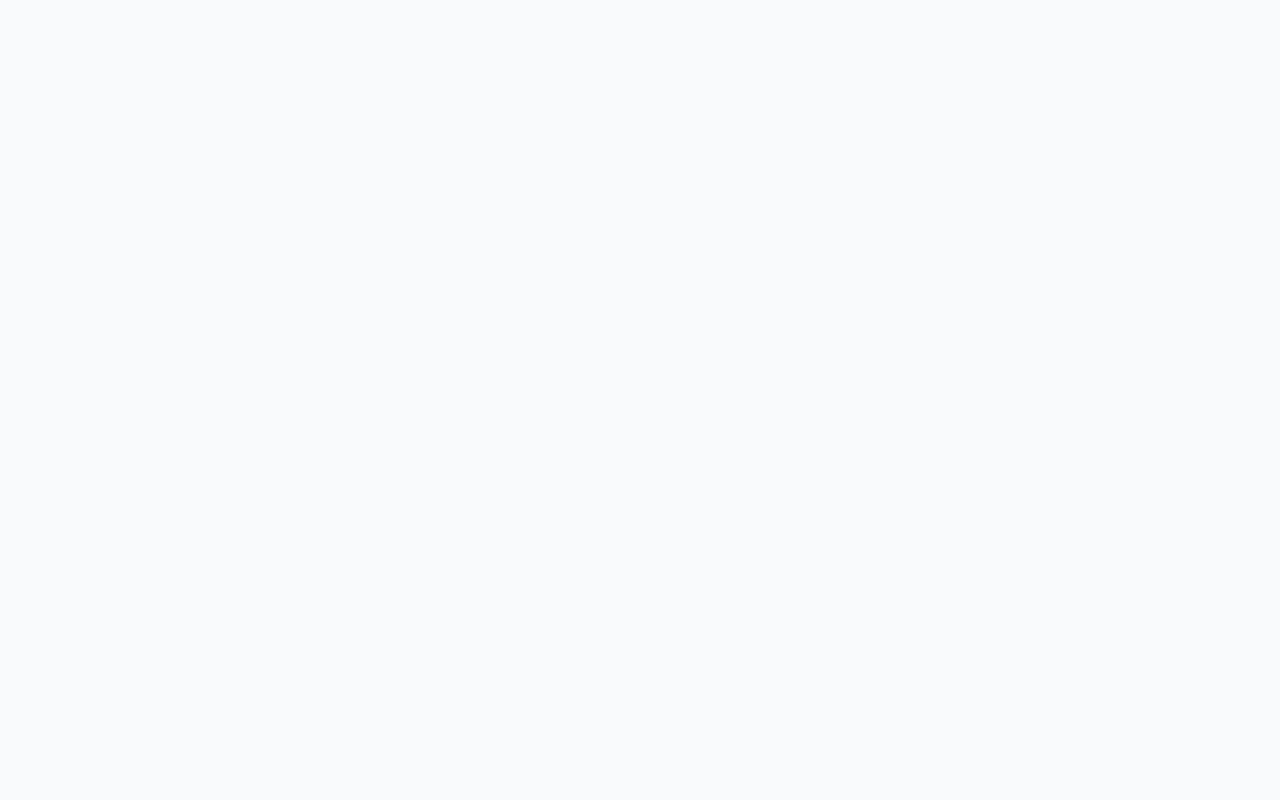
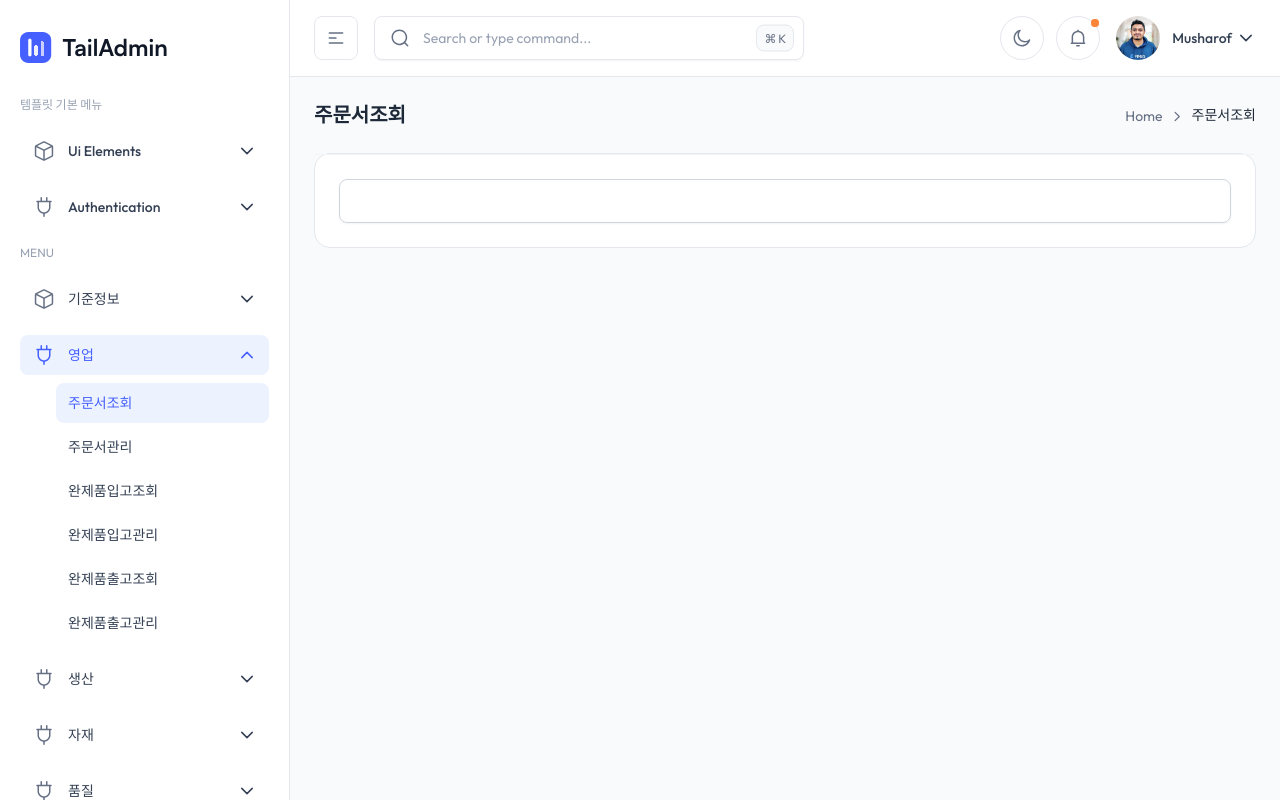
Before and after one commit to woong254/TEAM3-MES-Makgeolli, a Vue app in the folder client/: page /of in a window 1280 px wide. Before the commit this address had no page. Built offline with nearby package versions, Linux system fonts and the light colour scheme; what vue3-apexcharts would draw is missing.

Commit message:
장준현/영업부분카테고리정리/25.09.30

```diff
--- /dev/null
+++ b/client/src/components/common/OrderFormCard.vue
@@ -0,0 +1,40 @@
+<template>
+  <div
+    :class="[
+      'rounded-2xl border border-gray-200 bg-white dark:border-gray-800 dark:bg-white/[0.03]',
+      className,
+    ]"
+  >
+    <!-- Card Header
+    <div class="px-6 py-5">
+      <h3 class="text-base font-medium text-gray-800 dark:text-white/90">
+        {{ title }}
+      </h3>
+      <p v-if="desc" class="mt-1 text-sm text-gray-500 dark:text-gray-400">
+        {{ desc }}
+      </p>
+    </div> -->
+
+    <!-- Card Body -->
+    <div class="p-4 border-t border-gray-100 dark:border-gray-800 sm:p-6">
+      <div class="space-y-5">
+        <input
+          type="text"
+          class="dark:bg-dark-900 h-11 w-full rounded-lg border border-gray-300 bg-transparent px-4 py-2.5 text-sm text-gray-800 shadow-theme-xs placeholder:text-gray-400 focus:border-brand-300 focus:outline-hidden focus:ring-3 focus:ring-brand-500/10 dark:border-gray-700 dark:bg-gray-900 dark:text-white/90 dark:placeholder:text-white/30 dark:focus:border-brand-800"
+        />
+      </div>
+    </div>
+  </div>
+</template>
+
+<script setup lang="ts">
+import { defineProps } from 'vue'
+
+interface Props {
+  title: string
+  className?: string
+  desc?: string
+}
+
+defineProps<Props>()
+</script>
--- a/client/src/components/layout/AppSidebar.vue
+++ b/client/src/components/layout/AppSidebar.vue
@@ -161,7 +161,9 @@
                           </router-link>
                         </template>
                         <template v-else>
-                                  <div class="menu-dropdown-item menu-dropdown-item-inactive">{{ subItem.name }}</div>
+                          <div class="menu-dropdown-item menu-dropdown-item-inactive">
+                            {{ subItem.name }}
+                          </div>
                         </template>
                       </li>
                     </ul>
@@ -180,11 +182,7 @@
 import { computed } from 'vue'
 import { useRoute } from 'vue-router'
 
-import {
-  ChevronDownIcon,
-  HorizontalDots,
-  PlugInIcon,
-} from '../../icons'
+import { ChevronDownIcon, HorizontalDots, PlugInIcon } from '../../icons'
 import BoxCubeIcon from '@/icons/BoxCubeIcon.vue'
 import { useSidebar } from '@/composables/useSidebar'
 
@@ -209,91 +207,102 @@ interface MenuGroup {
   items: Item[]
 }
 
-const { isExpanded, isMobileOpen, isHovered, openSubmenu, closedSubmenus, toggleSubmenu: toggleSubmenuAction } = useSidebar()
+const {
+  isExpanded,
+  isMobileOpen,
+  isHovered,
+  openSubmenu,
+  closedSubmenus,
+  toggleSubmenu: toggleSubmenuAction,
+} = useSidebar()
 
 const menuGroups: MenuGroup[] = [
   // 템플릿 기본 메뉴 (다 만들고 삭제할 것)
   {
-    title: "템플릿 기본 메뉴",
+    title: '템플릿 기본 메뉴',
     items: [
       {
         icon: BoxCubeIcon,
-        name: "Ui Elements",
+        name: 'Ui Elements',
         subItems: [
-          { name: "Ecommerce", path: "/", pro: false },
-          { name: "404 Page", path: "/error-404", pro: false },
-          { name: "Bar Chart", path: "/bar-chart", pro: false },
-          { name: "Alerts", path: "/alerts", pro: false },
-          { name: "Avatars", path: "/avatars", pro: false },
-          { name: "Badge", path: "/badge", pro: false },
-          { name: "Buttons", path: "/buttons", pro: false },
-          { name: "Images", path: "/images", pro: false },
-          { name: "Videos", path: "/videos", pro: false },
+          { name: 'Ecommerce', path: '/', pro: false },
+          { name: '404 Page', path: '/error-404', pro: false },
+          { name: 'Bar Chart', path: '/bar-chart', pro: false },
+          { name: 'Alerts', path: '/alerts', pro: false },
+          { name: 'Avatars', path: '/avatars', pro: false },
+          { name: 'Badge', path: '/badge', pro: false },
+          { name: 'Buttons', path: '/buttons', pro: false },
+          { name: 'Images', path: '/images', pro: false },
+          { name: 'Videos', path: '/videos', pro: false },
         ],
       },
       {
         icon: PlugInIcon,
-        name: "Authentication",
+        name: 'Authentication',
         subItems: [
-          { name: "Signin", path: "/signin", pro: false },
-          { name: "Signup", path: "/signup", pro: false },
+          { name: 'Signin', path: '/signin', pro: false },
+          { name: 'Signup', path: '/signup', pro: false },
         ],
       },
     ],
   },
   {
-    title: "Menu",
+    title: 'Menu',
     items: [
       {
         icon: BoxCubeIcon,
-        name: "기준정보",
+        name: '기준정보',
         subItems: [
-          { name: "Ecommerce", path: "/", pro: false },
-          { name: "404 Page", path: "/error-404", pro: false },
-          { name: "Bar Chart", path: "/bar-chart", pro: false },
-          { name: "Alerts", path: "/alerts", pro: false },
-          { name: "Avatars", path: "/avatars", pro: false },
-          { name: "Badge", path: "/badge", pro: false },
-          { name: "Buttons", path: "/buttons", pro: false },
-          { name: "Images", path: "/images", pro: false },
-          { name: "Videos", path: "/videos", pro: false },
+          { name: 'Ecommerce', path: '/', pro: false },
+          { name: '404 Page', path: '/error-404', pro: false },
+          { name: 'Bar Chart', path: '/bar-chart', pro: false },
+          { name: 'Alerts', path: '/alerts', pro: false },
+          { name: 'Avatars', path: '/avatars', pro: false },
+          { name: 'Badge', path: '/badge', pro: false },
+          { name: 'Buttons', path: '/buttons', pro: false },
+          { name: 'Images', path: '/images', pro: false },
+          { name: 'Videos', path: '/videos', pro: false },
         ],
       },
       {
         icon: PlugInIcon,
-        name: "영업",
+        name: '영업',
         subItems: [
-          { name: "Signin", path: "/signin", pro: false },
-          { name: "Signup", path: "/signup", pro: false },
+          { name: '주문서조회', path: '/of', pro: false },
+          { name: '주문서관리', path: '/ofm', pro: false },
+          { name: '완제품입고조회', path: '/ep-instore', pro: false },
+          { name: '완제품입고관리', path: '/ep-instoremanage', pro: false },
+          { name: '완제품출고조회', path: '/ep-outstore', pro: false },
+          { name: '완제품출고관리', path: '/ep-outstoremanage', pro: false },
         ],
       },
       {
         icon: PlugInIcon,
-        name: "생산",
+        name: '생산',
         subItems: [
-          { name: "Signin", path: "/signin", pro: false },
-          { name: "Signup", path: "/signup", pro: false },
+          { name: 'Signin', path: '/signin', pro: false },
+          { name: 'Signup', path: '/signup', pro: false },
         ],
       },
       {
         icon: PlugInIcon,
-        name: "자재",
+        name: '자재',
         subItems: [
-          { name: "Signin", path: "/signin", pro: false },
-          { name: "Signup", path: "/signup", pro: false },
+          { name: 'Signin', path: '/signin', pro: false },
+          { name: 'Signup', path: '/signup', pro: false },
         ],
       },
       {
         icon: PlugInIcon,
-        name: "품질",
+        name: '품질',
         subItems: [
-          { name: "Signin", path: "/signin", pro: false },
-          { name: "Signup", path: "/signup", pro: false },
+          { name: 'Signin', path: '/signin', pro: false },
+          { name: 'Signup', path: '/signup', pro: false },
         ],
       },
       {
         icon: PlugInIcon,
-        name: "설비",
+        name: '설비',
         subItems: [
           { name: 'Signin', path: '/signin', pro: false },
           { name: 'Signup', path: '/signup', pro: false },
@@ -312,8 +321,10 @@ const toggleSubmenu = (groupIndex: number, itemIndex: number) => {
 
 const isAnySubmenuRouteActive = computed(() => {
   return menuGroups.some((group: MenuGroup) =>
-    group.items.some((item: Item) =>
-      !!item.subItems && item.subItems.some((subItem: SubItem) => !!subItem.path && isActive(subItem.path)),
+    group.items.some(
+      (item: Item) =>
+        !!item.subItems &&
+        item.subItems.some((subItem: SubItem) => !!subItem.path && isActive(subItem.path)),
     ),
   )
 })
@@ -326,7 +337,9 @@ const isSubmenuOpen = (groupIndex: number, itemIndex: number) => {
     openSubmenu.value === key ||
     (isAnySubmenuRouteActive.value &&
       !!menuGroups[groupIndex].items[itemIndex].subItems &&
-      menuGroups[groupIndex].items[itemIndex].subItems!.some((subItem: SubItem) => !!subItem.path && isActive(subItem.path!)))
+      menuGroups[groupIndex].items[itemIndex].subItems!.some(
+        (subItem: SubItem) => !!subItem.path && isActive(subItem.path!),
+      ))
   )
 }
 
--- a/client/src/router/index.ts
+++ b/client/src/router/index.ts
@@ -140,6 +140,54 @@ const router = createRouter({
         title: 'Signup',
       },
     },
+    {
+      path: '/of',
+      name: '주문서조회',
+      component: () => import('../views/Department/equipment/OrderForm.vue'),
+      meta: {
+        title: '주문서조회',
+      },
+    },
+    {
+      path: '/ofm',
+      name: '주문서관리',
+      component: () => import('../views/Department/equipment/OrderFormManage.vue'),
+      meta: {
+        title: '주문서관리',
+      },
+    },
+    {
+      path: '/ep-instore',
+      name: '완제품입고조회',
+      component: () => import('../views/Department/equipment/EpInstore.vue'),
+      meta: {
+        title: '완제품입고조회',
+      },
+    },
+    {
+      path: '/ep-instoremanage',
+      name: '완제품입고관리',
+      component: () => import('../views/Department/equipment/EpInstoreManage.vue'),
+      meta: {
+        title: '완제품입고관리',
+      },
+    },
+    {
+      path: '/ep-outstore',
+      name: '완제품출고조회',
+      component: () => import('../views/Department/equipment/EpOutstore.vue'),
+      meta: {
+        title: '완제품출고조회',
+      },
+    },
+    {
+      path: '/ep-outstoremanage',
+      name: '완제품출고관리',
+      component: () => import('../views/Department/equipment/EpOutstoreManage.vue'),
+      meta: {
+        title: '완제품출고관리',
+      },
+    },
   ],
 })
 
--- /dev/null
+++ b/client/src/views/Department/equipment/EpInstore.vue
@@ -0,0 +1,5 @@
+<template>
+  <div></div>
+</template>
+<script setup></script>
+<style scoped></style>
--- /dev/null
+++ b/client/src/views/Department/equipment/EpInstoreManage.vue
@@ -0,0 +1,5 @@
+<template>
+  <div></div>
+</template>
+<script setup></script>
+<style scoped></style>
--- /dev/null
+++ b/client/src/views/Department/equipment/EpOutstore.vue
@@ -0,0 +1,5 @@
+<template>
+  <div></div>
+</template>
+<script setup></script>
+<style scoped></style>
--- /dev/null
+++ b/client/src/views/Department/equipment/EpOutstoreManage.vue
@@ -0,0 +1,5 @@
+<template>
+  <div></div>
+</template>
+<script setup></script>
+<style scoped></style>
--- /dev/null
+++ b/client/src/views/Department/equipment/OrderForm.vue
@@ -0,0 +1,19 @@
+<template>
+  <AdminLayout>
+    <PageBreadcrumb :pageTitle="currentPageTitle" />
+    <div class="space-y-5 sm:space-y-6">
+      <OrderFormCard title="주문서조회">
+        <BarChartOne />
+      </OrderFormCard>
+    </div>
+  </AdminLayout>
+</template>
+<script setup>
+import AdminLayout from '@/components/layout/AdminLayout.vue'
+import PageBreadcrumb from '@/components/common/PageBreadcrumb.vue'
+import OrderFormCard from '@/components/common/OrderFormCard.vue'
+import { ref } from 'vue'
+
+const currentPageTitle = ref('주문서조회')
+</script>
+<style scoped></style>
--- /dev/null
+++ b/client/src/views/Department/equipment/OrderFormManage.vue
@@ -0,0 +1,5 @@
+<template>
+  <div></div>
+</template>
+<script setup></script>
+<style scoped></style>
```
Also changed, not shown: client/src/views/Department/equipment/test.vue (deleted). Lines whose indentation alone changed are shown as unchanged.
